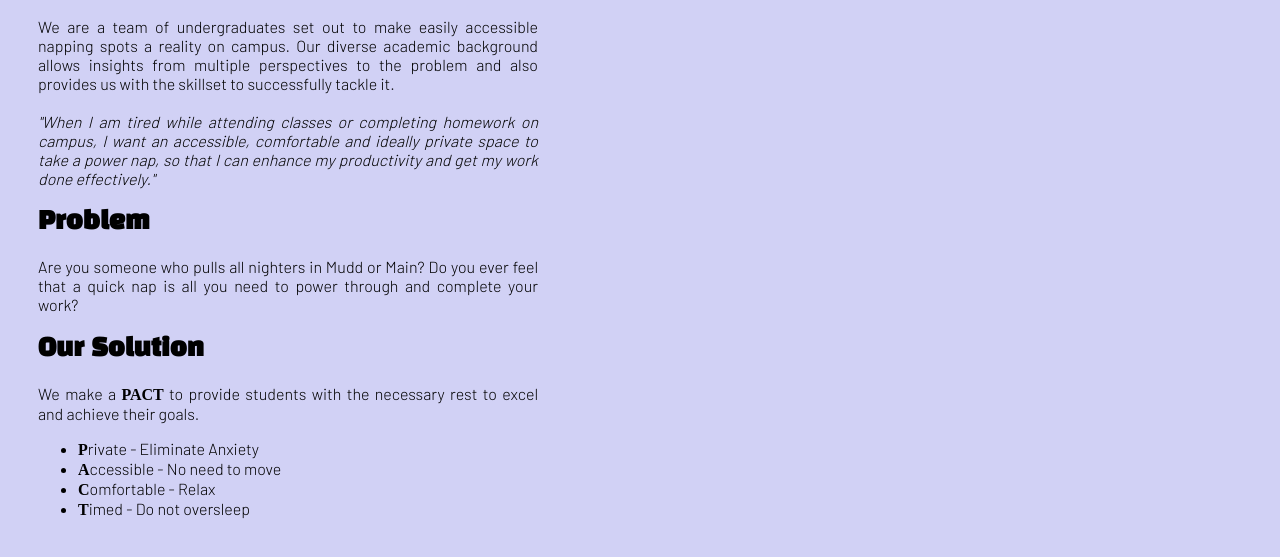
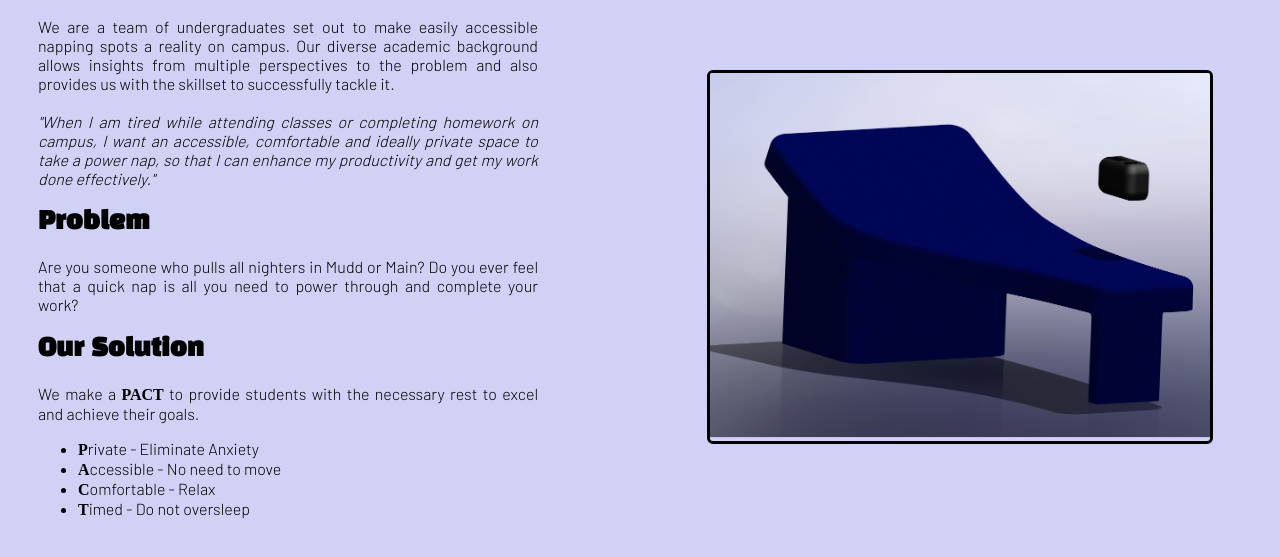
Before and after one commit to VihaanShah26/unidozzze, a plain HTML site: page index.html in a window 1280 px wide. Shown: the part 223-780 px from the top of the page. Drawn offline with Linux system fonts and the light colour scheme.

Commit message:
Completed Desktop version

```diff
--- a/app.js
+++ b/app.js
@@ -0,0 +1,26 @@
+// storing the url's to all the images to be rotated through
+var img_list = ["images/render1.jpeg", "images/render2.jpeg", "images/render3.jpeg", "images/render4.jpeg", "images/render5.jpeg"]
+
+// getting the render container
+var renderContainer = document.querySelector('.render-container')
+
+// Set initial image index
+var currentImageIndex = 0;
+
+// Function to change the image
+function changeImage() {
+  // Increment the image index
+  currentImageIndex++;
+
+  // Reset index if it exceeds the number of images
+  if (currentImageIndex === img_list.length) {
+    currentImageIndex = 0;
+  }
+
+  // Set the new image source
+  var newImageSrc = img_list[currentImageIndex];
+  renderContainer.querySelector('img').src = newImageSrc;
+}
+
+// Call the changeImage function every 2 seconds
+setInterval(changeImage, 2000);
--- a/index.html
+++ b/index.html
@@ -53,6 +53,10 @@
         </div>
     </div>
 
+    <div class="render-container">
+        <img src="images/render1.jpeg" alt="Render">
+    </div>
+
     <script src = "app.js"></script>
 </body>
 </html>
--- a/styles.css
+++ b/styles.css
@@ -98,3 +98,19 @@
 .solution b{
     font-family: barlowbold;
 }
+
+.render-container {
+    border: 3px solid black;
+    border-radius: 6px;
+    overflow: hidden;
+    position: absolute;
+    top: 60%;
+    left: 75%;
+    transform: translate(-50%, -50%);
+    width: 500px;
+    height: auto;
+}
+.render-container img{
+    width: 500px;
+    height: auto;
+}
```
Also changed, not shown: images/render1.jpeg (added), images/render2.jpeg (added), images/render3.jpeg (added), images/render4.jpeg (added), images/render5.jpeg (added), 1 other file.
